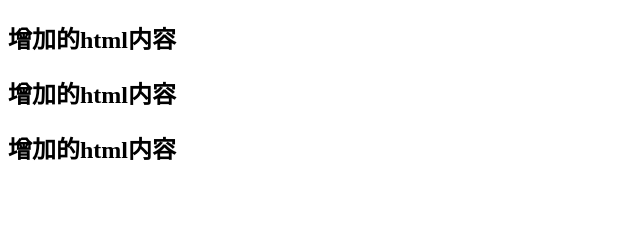
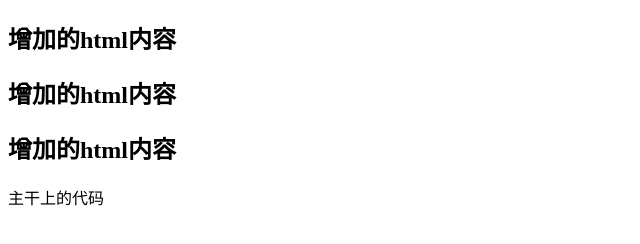
Before and after one commit to starrytky/git-demo01, a plain HTML site: page index.html in a window 1280 px wide. Shown: the whole page, without its empty margins (0-640 px from the left). Drawn offline with Linux system fonts and the light colour scheme.

Commit message:
增加主干的代码

```diff
--- a/index.html
+++ b/index.html
@@ -10,5 +10,6 @@
     <h2>增加的html内容</h2>
     <h2>增加的html内容</h2>
     <h2>增加的html内容</h2>
+    主干上的代码
 </body>
 </html>
```
